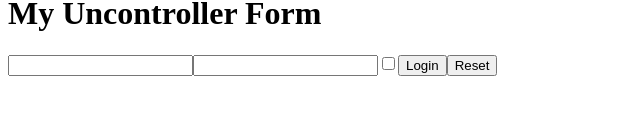
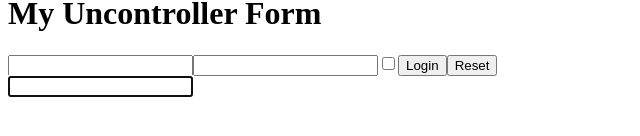
Before and after one commit to AlessioNatale/React, a React (Vite) app in the folder esercizi/: page / in a window 1280 px wide. Shown: the part 430-566 px from the top of the page, without its empty margins (0-640 px from the left). Built offline with nearby package versions, Linux system fonts and the light colour scheme.

Commit message:
commit-es-50

```diff
--- a/esercizi/src/App.jsx
+++ b/esercizi/src/App.jsx
@@ -1,6 +1,7 @@
 
 import { Clock } from "./Clock";
 import { Counter } from "./Counter";
+import { FocusableInput } from "./FocusableInput";
 import { InteractiveWelcome } from "./InteractiveWelcome";
 import { Login } from "./Login";
 import { MouseClicker } from "./MouseClicker";
@@ -20,6 +21,7 @@
             <InteractiveWelcome/>
             <Login/>
             <UncontrolledForm/>
+            <FocusableInput/>
         </div>
     )
 }
--- /dev/null
+++ b/esercizi/src/FocusableInput.jsx
@@ -0,0 +1,11 @@
+import { useEffect, useRef } from "react"
+
+export function FocusableInput(){
+    const inputRef = useRef(null)
+
+    useEffect(() =>{
+        inputRef.current?.focus()
+    }, [])
+
+    return <input ref={inputRef} />
+}
```
